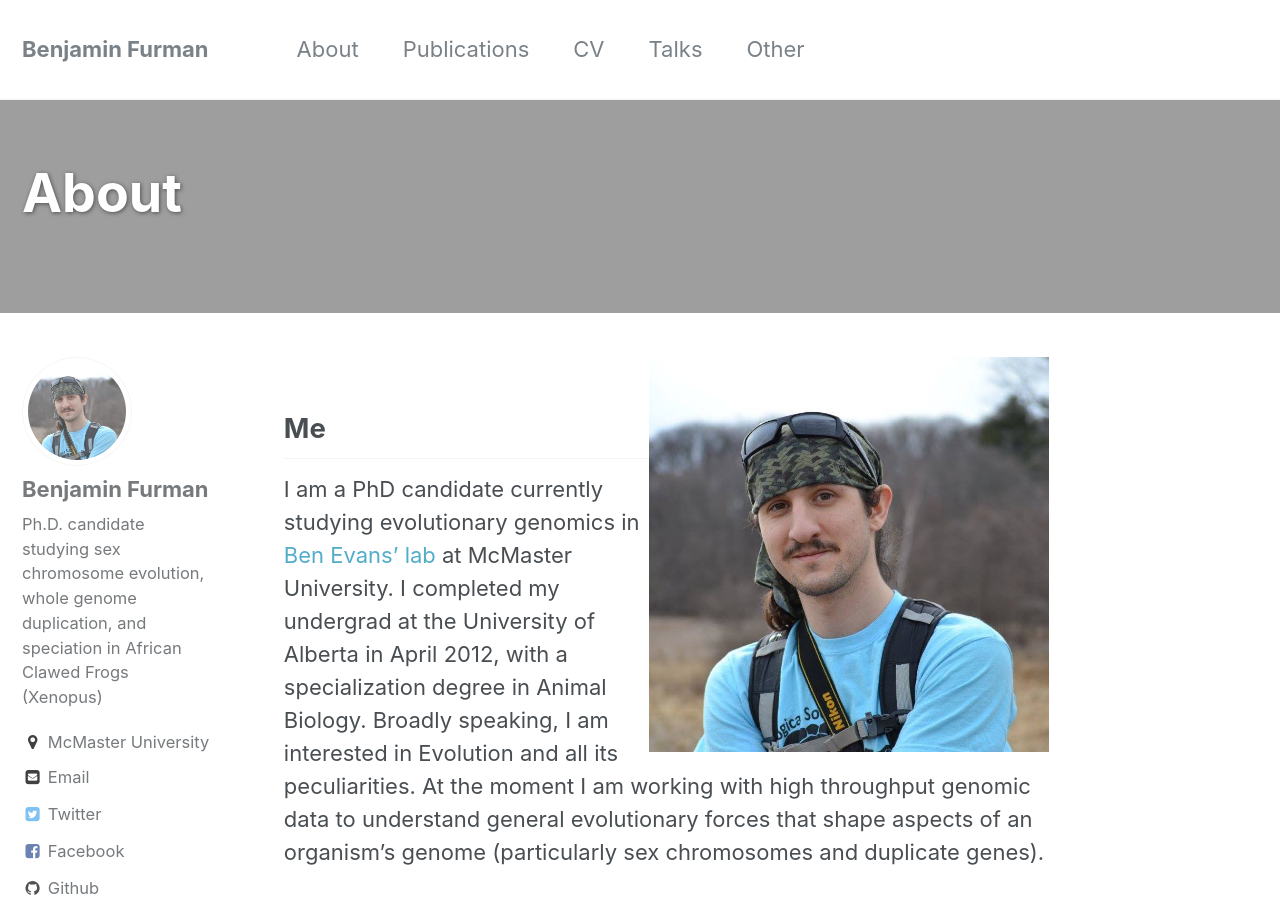
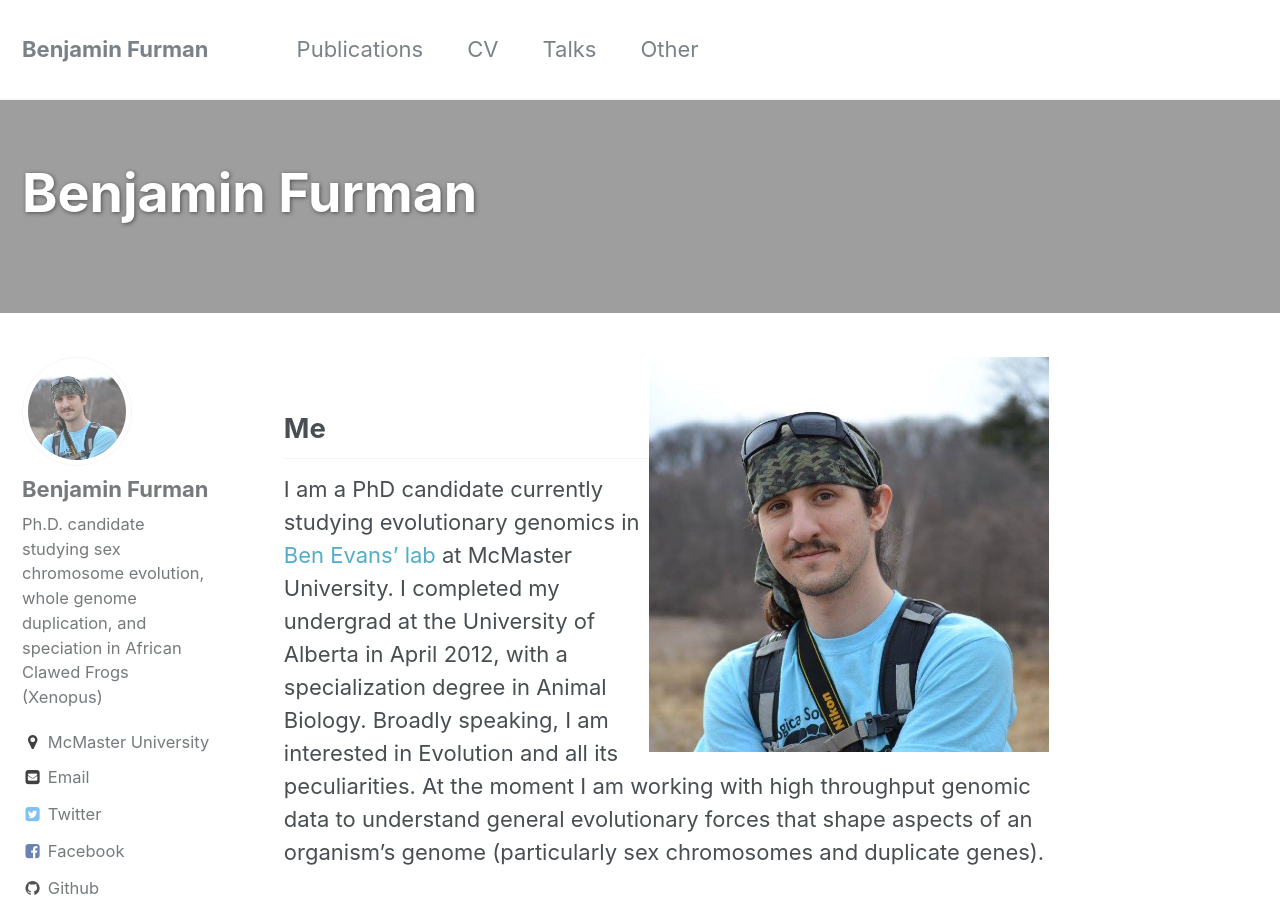
Before and after one commit to benjaminfurman/benjaminfurman.github.io, a Jekyll site: the page built from index.md, in a window 1280 px wide and 900 px high. Built offline with Jekyll 4.4.1, drawn with Linux system fonts in a browser that asks for light colours; the list of posts is cut into pages by our own code.

Commit message:
tweaking. Dropping the about button. Not sure if I'll keep it that way.

```diff
--- a/_data/navigation.yml
+++ b/_data/navigation.yml
@@ -1,8 +1,5 @@
 # main links
 main:
-  - title: "About"
-    url: /_pages/about
-
   - title: "Publications"
     url: /_pages/publications
 
--- a/index.md
+++ b/index.md
@@ -1,7 +1,7 @@
 ---
 layout: single
 author_profile: true
-title: About
+title:
 header:
   overlay_color: "#000"
   overlay_image:  DSC_0145.JPG
```
Also changed, not shown: _pages/about.md (renamed from index.html, +1 -1 lines).
